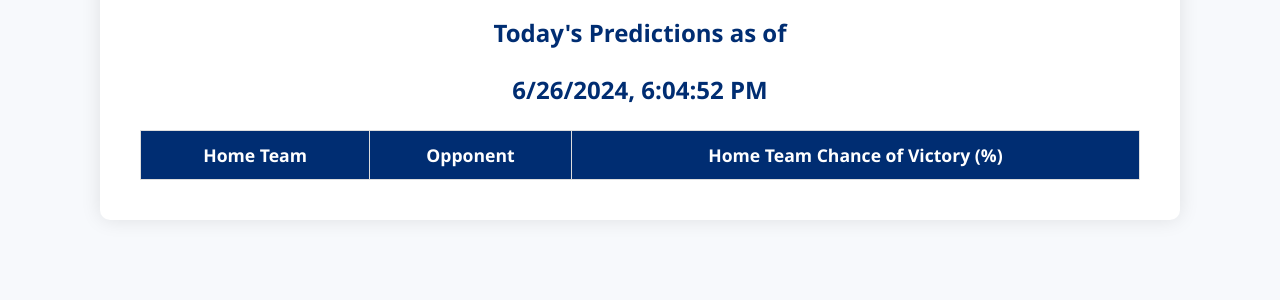
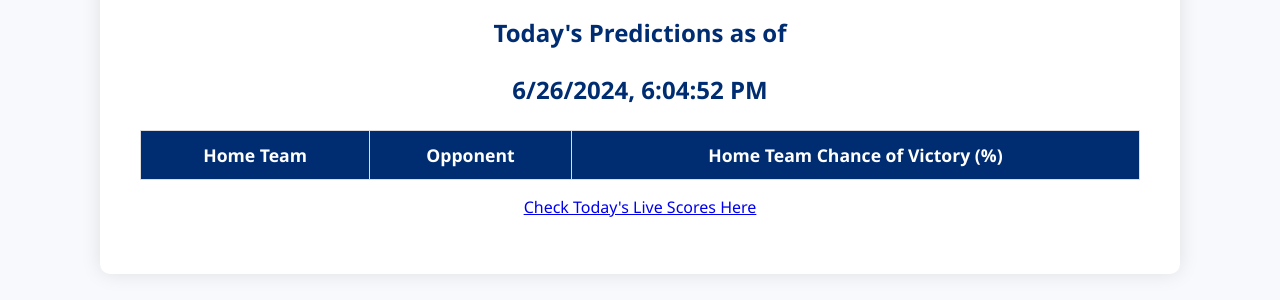
Before and after one commit to esteveeATWIT/CrystalBall, a Flask app: page / in a window 1280 px wide. Shown: the part 225-525 px from the top of the page. Run offline with Flask 3, Linux system fonts and the light colour scheme; data that the repository does not hold is empty; parts of the project's set-up code (start-up, migrations or seed data) failed here and were passed over.

Commit message:
Included link to mlb.com for live scores

```diff
--- a/app/templates/home.html
+++ b/app/templates/home.html
@@ -15,7 +15,7 @@
         <tbody>
         </tbody>
     </table>
-
+    <p><a href="https://www.mlb.com/scores">Check Today's Live Scores Here</a></p>
     <script>
         async function fetchPredictions() {
             const response = await fetch('/get_predictions');
```
